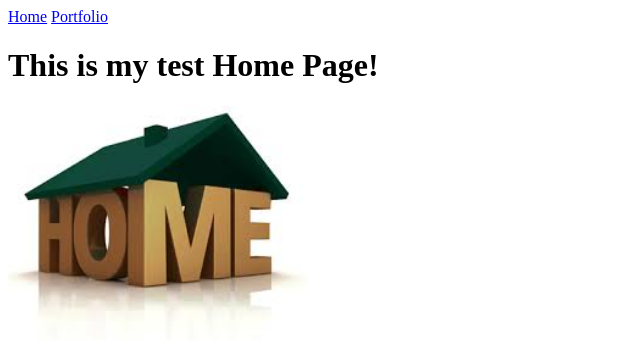
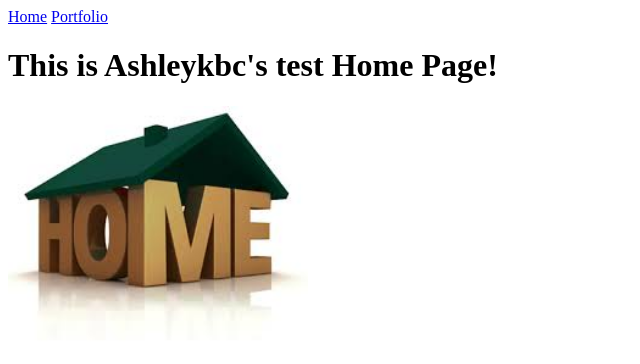
Before and after one commit to ashleykbc/aking1286.github.io, a plain HTML site: page my_website/index.html in a window 1280 px wide. Shown: the whole page, without its empty margins (0-640 px from the left). Drawn offline with Linux system fonts and the light colour scheme.

Commit message:
Changed the heading

```diff
--- a/my_website/index.html
+++ b/my_website/index.html
@@ -7,7 +7,7 @@
   <body>
     <a href="index.html">Home</a>
     <a href="portfolio.html">Portfolio</a>
-    <h1>This is my test Home Page!</h1>
+    <h1>This is Ashleykbc's test Home Page!</h1>
     <img src="images/home.jpg" height="250">
   </body>
 </html>
```
Also changed, not shown: .c9/metadata/environment/my_website/index.html.
